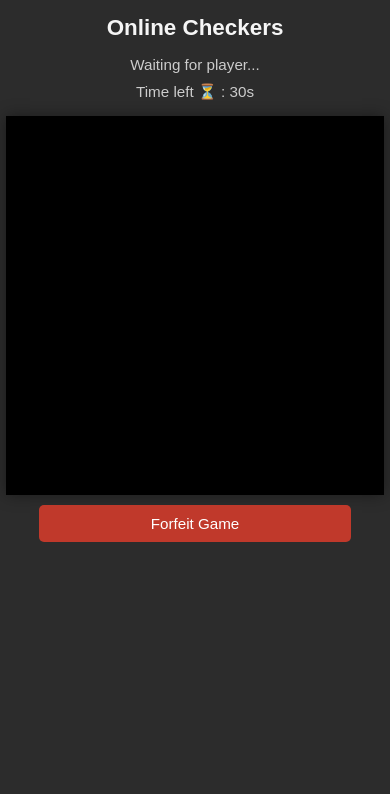
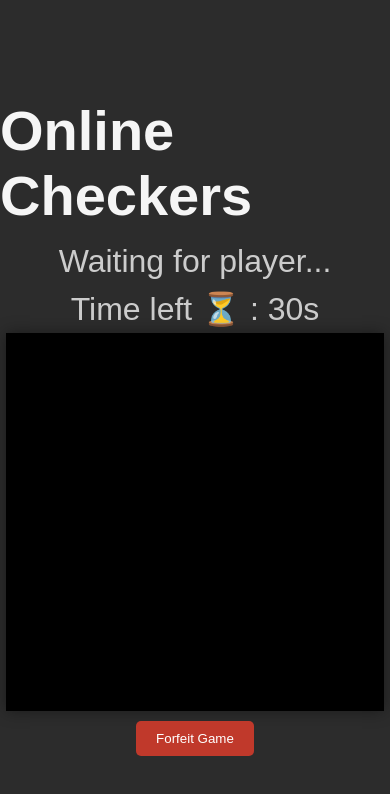
Before and after one commit to misstakes/Checker, a website: page checkers-online/client/online.html in a window 390 px wide. Drawn offline with nearby package versions, Linux system fonts and the light colour scheme; no server answers.

Commit message:
Update style.css

```diff
--- a/checkers-online/client/style.css
+++ b/checkers-online/client/style.css
@@ -4,51 +4,47 @@ html, body {
   height: 100%;
   width: 100%;
   font-family: Arial, sans-serif;
-  background: #2c2c2c;
+  background: #2c2c2c; /* Dark background */
   color: #fff;
+  overflow: hidden;
   display: flex;
   flex-direction: column;
   align-items: center;
-  justify-content: flex-start;
-  overflow-x: hidden;
-  overflow-y: auto;
+  justify-content: center;
 }
 
 /* Title */
 h1 {
-  font-size: 1.8rem;
-  margin: 20px 0 10px;
+  font-size: 3.5rem;
+  margin: 10px 0;
   color: #f5f5f5;
-  text-align: center;
 }
 
 /* Status and Timer */
-#status,
-#timer {
-  font-size: 1rem;
+#status, #timer {
+  font-size: 2rem;
   margin: 5px 0;
   color: #ccc;
-  text-align: center;
 }
 
 /* Responsive Checkers Board */
 #board {
   display: grid;
   grid-template-columns: repeat(8, 1fr);
+  aspect-ratio: 1 / 1;
   width: 95vw;
   max-width: 95vmin;
-  aspect-ratio: 1 / 1;
+  max-height: 95vmin;
   border: 4px solid #000;
+  box-shadow: 0 0 15px rgba(0,0,0,0.4);
   background: #000;
-  box-shadow: 0 0 15px rgba(0,0,0,0.4);
-  margin-top: 10px;
 }
 
 /* Square cell */
 .square {
   position: relative;
   width: 100%;
-  aspect-ratio: 1 / 1;
+  aspect-ratio: 1;
 }
 
 .light {
@@ -87,19 +83,18 @@ h1 {
 }
 
 .selected {
-  outline: 3px solid yellow;
+  outline: 5px solid yellow;
   box-shadow: 0 0 10px yellow;
 }
 
 .piece.king::after {
   content: "👑";
   position: absolute;
-  top: 5%;
+  top: 20%;
   left: 0;
   right: 0;
   text-align: center;
-  font-size: 1.2em;
-  color: gold;
+  font-size: 7.1em;
 }
 
 /* Rotate board for black player */
@@ -110,50 +105,9 @@ h1 {
   transform: rotate(180deg);
 }
 
-/* Forfeit Button */
-#forfeitBtn {
-  margin-top: 15px;
-  padding: 10px 20px;
-  background: crimson;
-  border: none;
-  border-radius: 8px;
-  color: white;
-  font-size: 1rem;
-  cursor: pointer;
-  transition: 0.3s;
-}
-
-#forfeitBtn:hover {
-  background: darkred;
-}
-
-/* Better scaling for mobile */
-@media (max-width: 600px) {
-  h1 {
-    font-size: 1.4rem;
-    margin-top: 15px;
-  }
-
-  #status,
-  #timer {
-    font-size: 0.95rem;
-  }
-
-  #forfeitBtn {
-    width: 80%;
-    font-size: 0.95rem;
-    padding: 10px;
-  }
-
-  .piece.king::after {
-    font-size: 1rem;
-  }
-}
-
-/* Adjust height for very short screens */
+/* Extra support for short mobile screens */
 @media (max-height: 500px) {
   #board {
-    width: 90vw;
     height: 90vw;
   }
 }
```
